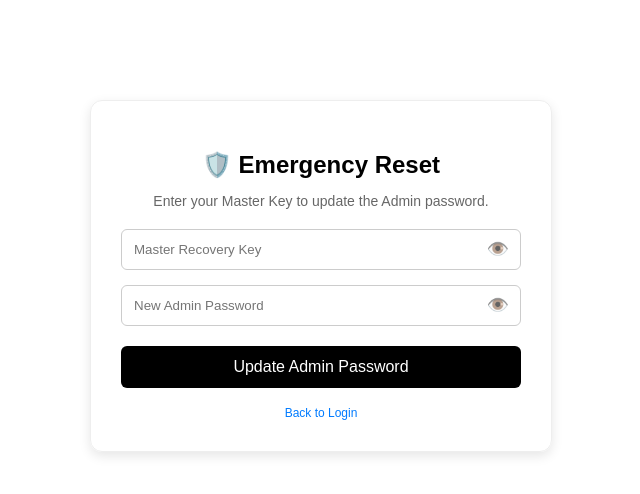
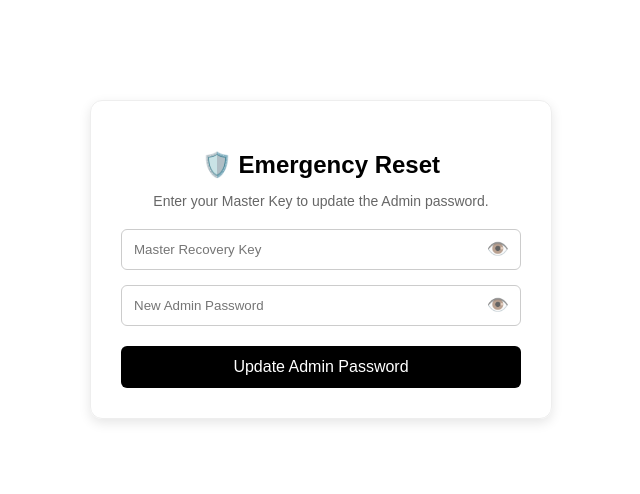
Before and after one commit to nwadikeekene4-lab/New-project-1, a React (Vite) app in the folder firstclient-frontend/: page /emergency-reset in a window 1280 px wide. Shown: the top 494 px of the page, without its empty margins (319-959 px from the left). Built offline with nearby package versions, Linux system fonts and the light colour scheme; no server answers.

Commit message:
Update EmergencyReset.jsx

```diff
--- a/firstclient-frontend/src/admin/EmergencyReset.jsx
+++ b/firstclient-frontend/src/admin/EmergencyReset.jsx
@@ -1,14 +1,11 @@
 import React, { useState } from 'react';
-import axios from 'axios';
+import API from '../api'; // 👈 Use our specialized API instance
 
 const EmergencyReset = () => {
   const [recoveryKey, setRecoveryKey] = useState('');
   const [newPassword, setNewPassword] = useState('');
-
-  // Separate states for each eye toggle
   const [showKey, setShowKey] = useState(false);
   const [showPass, setShowPass] = useState(false);
-
   const [status, setStatus] = useState({ type: '', message: '' });
   const [isLoading, setIsLoading] = useState(false);
   const [isHovered, setIsHovered] = useState(false);
@@ -19,7 +16,8 @@ const EmergencyReset = () => {
     setStatus({ type: '', message: '' });
 
     try {
-      const response = await axios.post('http://localhost:5000/api/admin/emergency-reset', {
+      // 👈 Changed from axios.post(localhost...) to API.post
+      const response = await API.post('/admin/emergency-reset', {
         recoveryKey,
         newPassword
       });
@@ -39,33 +37,15 @@ const EmergencyReset = () => {
     } catch (err) {
       setStatus({
         type: 'error',
-        message: err.response?.data?.message || '❌ Reset failed. Please check your Master Key.'
+        message: err.response?.data?.message || '❌ Reset failed. Check Master Key or Connection.'
       });
     } finally {
       setIsLoading(false);
     }
   };
 
-  // Shared input style for consistency
-  const inputStyle = {
-    width: '100%',
-    padding: '12px',
-    paddingRight: '40px',
-    borderRadius: '6px',
-    border: '1px solid #ccc',
-    boxSizing: 'border-box'
-  };
-
-  const iconStyle = {
-    position: 'absolute',
-    right: '12px',
-    top: '50%',
-    transform: 'translateY(-50%)',
-    cursor: 'pointer',
-    fontSize: '18px',
-    userSelect: 'none',
-    opacity: 0.7
-  };
+  const inputStyle = { width: '100%', padding: '12px', paddingRight: '40px', borderRadius: '6px', border: '1px solid #ccc', boxSizing: 'border-box' };
+  const iconStyle = { position: 'absolute', right: '12px', top: '50%', transform: 'translateY(-50%)', cursor: 'pointer', fontSize: '18px', userSelect: 'none', opacity: 0.7 };
 
   return (
     <div style={{ maxWidth: '400px', margin: '100px auto', padding: '30px', border: '1px solid #eee', borderRadius: '12px', boxShadow: '0 4px 12px rgba(0,0,0,0.1)', textAlign: 'center', fontFamily: 'sans-serif' }}>
@@ -73,76 +53,26 @@ const EmergencyReset = () => {
       <p style={{ fontSize: '14px', color: '#666', marginBottom: '20px' }}>Enter your Master Key to update the Admin password.</p>
 
       <form onSubmit={handleReset}>
-
-        {/* 1. Recovery Key Input with Eye */}
         <div style={{ position: 'relative', width: '100%', marginBottom: '15px' }}>
-          <input
-            type={showKey ? "text" : "password"}
-            placeholder="Master Recovery Key"
-            value={recoveryKey}
-            onChange={(e) => setRecoveryKey(e.target.value)}
-            required
-            style={inputStyle}
-          />
-          <span onClick={() => setShowKey(!showKey)} style={iconStyle}>
-            {showKey ? "👁️‍🗨️" : "👁️"}
-          </span>
+          <input type={showKey ? "text" : "password"} placeholder="Master Recovery Key" value={recoveryKey} onChange={(e) => setRecoveryKey(e.target.value)} required style={inputStyle} />
+          <span onClick={() => setShowKey(!showKey)} style={iconStyle}>{showKey ? "👁️‍🗨️" : "👁️"}</span>
         </div>
 
-        {/* 2. New Password Input with Eye */}
         <div style={{ position: 'relative', width: '100%', marginBottom: '20px' }}>
-          <input
-            type={showPass ? "text" : "password"}
-            placeholder="New Admin Password"
-            value={newPassword}
-            onChange={(e) => setNewPassword(e.target.value)}
-            required
-            style={inputStyle}
-          />
-          <span onClick={() => setShowPass(!showPass)} style={iconStyle}>
-            {showPass ? "👁️‍🗨️" : "👁️"}
-          </span>
+          <input type={showPass ? "text" : "password"} placeholder="New Admin Password" value={newPassword} onChange={(e) => setNewPassword(e.target.value)} required style={inputStyle} />
+          <span onClick={() => setShowPass(!showPass)} style={iconStyle}>{showPass ? "👁️‍🗨️" : "👁️"}</span>
         </div>
 
-        <button
-          type="submit"
-          disabled={isLoading}
-          style={{
-            width: '100%', padding: '12px', background: isLoading ? '#666' : '#000', color: '#fff',
-            border: 'none', borderRadius: '6px', cursor: isLoading ? 'not-allowed' : 'pointer', fontSize: '16px'
-          }}
-        >
+        <button type="submit" disabled={isLoading} style={{ width: '100%', padding: '12px', background: isLoading ? '#666' : '#000', color: '#fff', border: 'none', borderRadius: '6px', cursor: isLoading ? 'not-allowed' : 'pointer', fontSize: '16px' }}>
           {isLoading ? "Processing..." : "Update Admin Password"}
         </button>
       </form>
 
       {status.message && (
-        <div style={{
-          marginTop: '20px', padding: '10px', borderRadius: '6px',
-          backgroundColor: status.type === 'success' ? '#e6fffa' : '#fff5f5',
-          color: status.type === 'success' ? '#2c7a7b' : '#c53030',
-          border: `1px solid ${status.type === 'success' ? '#81e6d9' : '#feb2b2'}`,
-          fontSize: '14px'
-        }}>
+        <div style={{ marginTop: '20px', padding: '10px', borderRadius: '6px', backgroundColor: status.type === 'success' ? '#e6fffa' : '#fff5f5', color: status.type === 'success' ? '#2c7a7b' : '#c53030', border: `1px solid ${status.type === 'success' ? '#81e6d9' : '#feb2b2'}`, fontSize: '14px' }}>
           {status.message}
         </div>
       )}
-
-      <div style={{ marginTop: '15px' }}>
-        <a
-          href="/admin/login"
-          onMouseEnter={() => setIsHovered(true)}
-          onMouseLeave={() => setIsHovered(false)}
-          style={{
-            fontSize: '12px',
-            color: '#007bff',
-            textDecoration: isHovered ? 'underline' : 'none',
-            transition: '0.2s'
-          }}
-        >
-          Back to Login
-        </a>
-      </div>
     </div>
   );
 };
```
